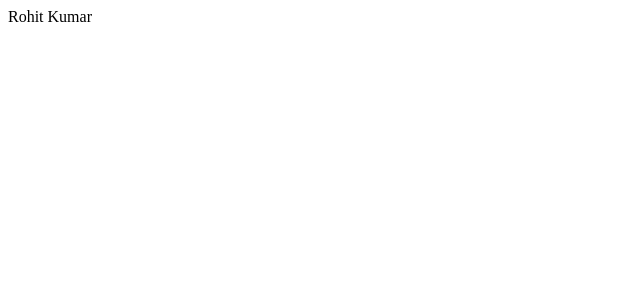
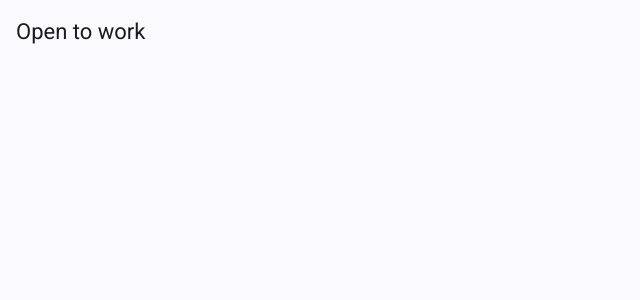
Before and after one commit to rohitkumarofficial/rohitkumarofficial.github.io, an Angular app: page / in a window 1280 px wide. Shown: the top 300 px of the page, without its empty margins (0-640 px from the left). Built offline with nearby package versions, Linux system fonts and the light colour scheme.

Commit message:
material installed

```diff
--- a/package.json
+++ b/package.json
@@ -23,10 +23,12 @@
   },
   "private": true,
   "dependencies": {
+    "@angular/cdk": "^20.2.14",
     "@angular/common": "^20.3.0",
     "@angular/compiler": "^20.3.0",
     "@angular/core": "^20.3.0",
     "@angular/forms": "^20.3.0",
+    "@angular/material": "^20.2.14",
     "@angular/platform-browser": "^20.3.0",
     "@angular/platform-server": "^20.3.0",
     "@angular/router": "^20.3.0",
--- a/src/app/app.html
+++ b/src/app/app.html
@@ -1,3 +1,2 @@
-Rohit Kumar
-
+<app-header></app-header>
 <router-outlet />
--- a/src/app/app.ts
+++ b/src/app/app.ts
@@ -1,11 +1,12 @@
 import { Component, signal } from '@angular/core';
 import { RouterOutlet } from '@angular/router';
+import { Header } from './header/header';
 
 @Component({
   selector: 'app-root',
-  imports: [RouterOutlet],
+  imports: [RouterOutlet, Header],
   templateUrl: './app.html',
-  styleUrl: './app.scss'
+  styleUrl: './app.scss',
 })
 export class App {
   protected readonly title = signal('rohitkumarofficial.github.io');
--- /dev/null
+++ b/src/app/header/header.html
@@ -0,0 +1,3 @@
+<mat-toolbar>
+  <span>Open to work</span>
+</mat-toolbar>
--- /dev/null
+++ b/src/app/header/header.ts
@@ -0,0 +1,13 @@
+import { Component } from '@angular/core';
+import { MatToolbarModule } from '@angular/material/toolbar';
+
+@Component({
+  selector: 'app-header',
+  imports: [MatToolbarModule],
+  templateUrl: './header.html',
+  styleUrl: './header.scss',
+  host: {
+
+  }
+})
+export class Header {}
--- a/src/index.html
+++ b/src/index.html
@@ -6,6 +6,8 @@
   <base href="/">
   <meta name="viewport" content="width=device-width, initial-scale=1">
   <link rel="icon" type="image/x-icon" href="favicon.ico">
+  <link href="https://fonts.googleapis.com/css2?family=Roboto:wght@300;400;500&display=swap" rel="stylesheet">
+  <link href="https://fonts.googleapis.com/icon?family=Material+Icons" rel="stylesheet">
 </head>
 <body>
   <app-root></app-root>
--- a/src/styles.scss
+++ b/src/styles.scss
@@ -1 +1,38 @@
+
+// Include theming for Angular Material with `mat.theme()`.
+// This Sass mixin will define CSS variables that are used for styling Angular Material
+// components according to the Material 3 design spec.
+// Learn more about theming and how to use it for your application's
+// custom components at https://material.angular.dev/guide/theming
+@use '@angular/material' as mat;
+
+html {
+  @include mat.theme((
+    color: (
+      primary: mat.$azure-palette,
+      tertiary: mat.$blue-palette,
+    ),
+    typography: Roboto,
+    density: 0,
+  ));
+}
+body {
+  // Default the application to a light color theme. This can be changed to
+  // `dark` to enable the dark color theme, or to `light dark` to defer to the
+  // user's system settings.
+  color-scheme: light;
+
+  // Set a default background, font and text colors for the application using
+  // Angular Material's system-level CSS variables. Learn more about these
+  // variables at https://material.angular.dev/guide/system-variables
+  background-color: var(--mat-sys-surface);
+  color: var(--mat-sys-on-surface);
+  font: var(--mat-sys-body-medium);
+
+  // Reset the user agent margin.
+  margin: 0;
+}
 /* You can add global styles to this file, and also import other style files */
+
+html, body { height: 100%; }
+body { margin: 0; font-family: Roboto, "Helvetica Neue", sans-serif; }
```
Also changed, not shown: src/app/header/header.scss (added), 2 other files (tests, documents, lock files or other folders).
